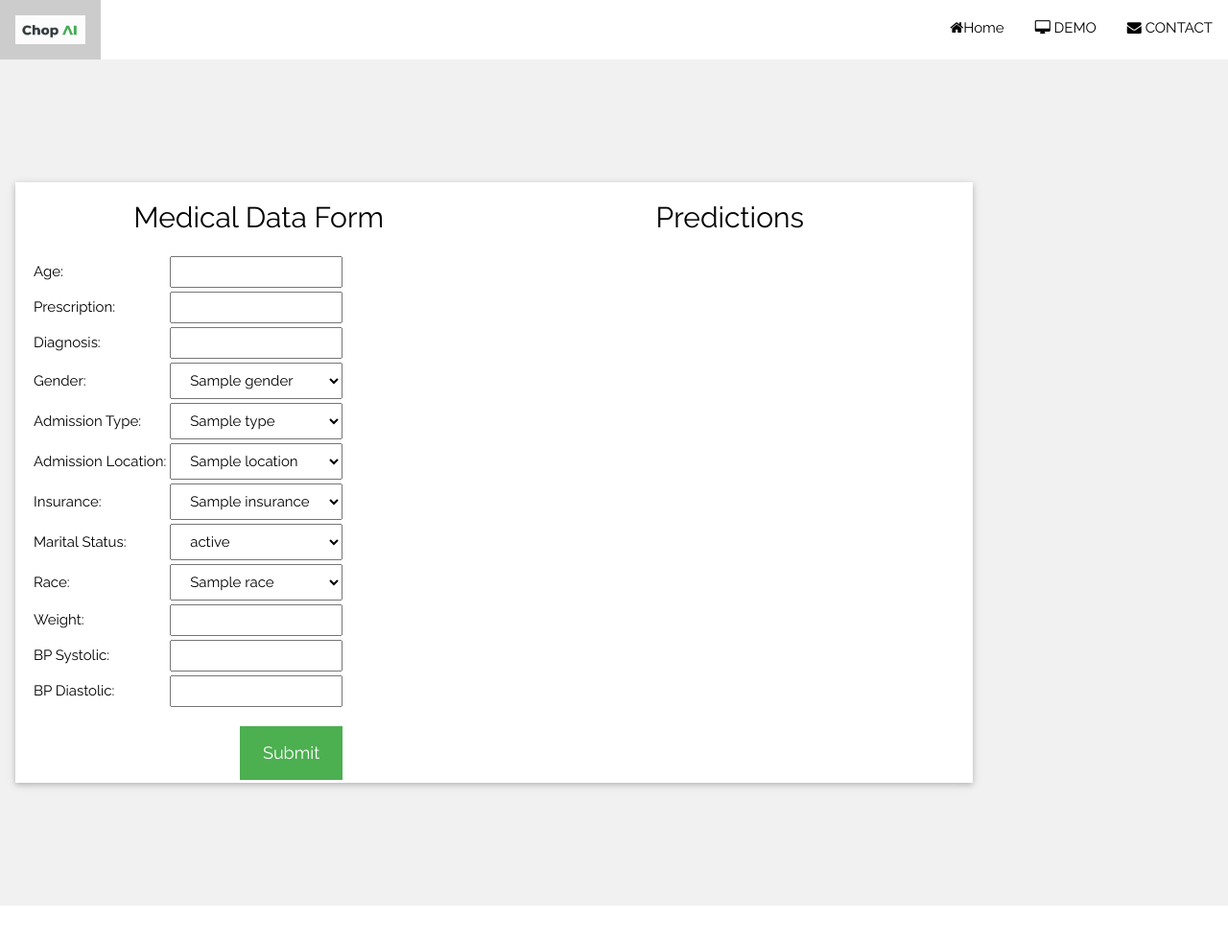
After one commit to bizzfuzz/CHOP-comprehensive-hospital-outcome-prediction-system, a FastAPI app: template app/templates/patient_post.html in a window 1280 px wide. The commit adds this page. Shown: the top 983 px of the page at 96% size. Run offline with FastAPI, Linux system fonts and the light colour scheme; the template is opened without the code that fills it: most values are stand-ins (such as "Sample title", 1, 10 or a date in 2020); parts of the project's set-up code (start-up, migrations or seed data) failed here and were passed over.

Commit message:
api demo page

```diff
--- a/app/app.py
+++ b/app/app.py
@@ -32,9 +32,74 @@ prescriptions = pd.read_csv("data/prescriptions.csv")
 diagnoses = pd.read_csv("data/diagnoses.csv")
 omr = pd.read_csv("data/omr.csv")
 
+with open('./data/marital_statuses.pkl', 'rb') as file:
+    marital_statuses = pickle.load(file)
+with open('./data/admission_locations.pkl', 'rb') as file:
+    admission_locations = pickle.load(file)
+with open('./data/admission_types.pkl', 'rb') as file:
+    admission_types = pickle.load(file)
+with open('./data/races.pkl', 'rb') as file:
+    races = pickle.load(file)
+with open('./data/insurance_types.pkl', 'rb') as file:
+    insurance_types = pickle.load(file)
+
 @app.get("/")
 async def read_root(request: Request):
     return templates.TemplateResponse("index.html", {"request": request})
+
+@app.get("/patient_post")
+async def api_demo(request: Request):
+
+    return templates.TemplateResponse("patient_post.html", context={
+        "request": request,
+        "marital_statuses": marital_statuses,
+        "admission_locations": admission_locations,
+        "admission_types": admission_types,
+        "races": races,
+        "insurance_types": insurance_types,
+        "genders": ["M", "F"],
+    })
+
+@app.post("/predict")
+def predict(
+    age: int = Form(...),
+    prescription: str = Form(...),
+    diagnosis: str = Form(...),
+    gender: str = Form(...),
+    admission_type: str = Form(...),
+    admission_location: str = Form(...),
+    insurance: str = Form(...),
+    marital_status: str = Form(...),
+    race: str = Form(...),
+    weight: float = Form(...),
+    bp_systolic: int = Form(...),
+    bp_diastolic: int = Form(...)
+):
+    try:
+        patient = {
+            "drug": prescription,
+            "age": age,
+            "diagnosis": diagnosis,
+            "gender": gender,
+            "admission_type": admission_type,
+            "admission_location": admission_location,
+            "insurance": insurance,
+            "marital_status": marital_status,
+            "race": race,
+            "weight": weight,
+            "bp_systolic": bp_systolic,
+            "bp_diastolic": bp_diastolic
+        }
+
+        results = {}
+        df = pd.DataFrame([patient])
+        results["los"] = (predict_los(df).astype(int))
+        results["death"] = (predict_death_by_data(df).astype(bool))
+        results["readmission"] = (predict_readmission_by_data(df).astype(bool))
+        print(results)
+        return results
+    except Exception as e:
+        raise HTTPException(status_code=500, detail="Error: " + str(e.__cause__))
 
 @app.get("/dashboard")
 async def dashboard(request: Request):
@@ -132,7 +197,7 @@ def get_all_patient_predictions():
         #print(df.columns)
         predictions["los"].append(predict_los(df).astype(int))
         predictions["death"].append(predict_death(patient_id).astype(bool))
-        predictions["readmission"].append(predict_readmission(patient_id))
+        predictions["readmission"].append(predict_readmission(patient_id).astype(bool))
     patients['los'] = predictions["los"]
     patients['death'] = predictions['death']
     patients['readmission'] = predictions['readmission']
@@ -143,6 +208,12 @@ def get_all_patient_predictions():
 def predict_los(patient_data):
     patient_data_transformed = los_preprocessor.transform(patient_data)
     return los_model.predict(patient_data_transformed)[0]
+def predict_death_by_data(data):
+    data_transformed = death_preprocessor.transform(data)
+    return death_model.predict(data_transformed)[0]
+def predict_readmission_by_data(data):
+    data_transformed = readmission_preprocessor.transform(data)
+    return readmission_model.predict(data_transformed)[0]
 
 def predict_death(patient_id):
     data = los_df(patient_id)
--- a/app/static/css/styles.css
+++ b/app/static/css/styles.css
@@ -53,3 +53,12 @@ img.avatar
   width: 300px;
   height: auto;
 }
+
+.left-align
+{
+  text-align: left !important;
+}
+.form-table td
+{
+  padding: 8px;
+}
--- /dev/null
+++ b/app/templates/patient_post.html
@@ -0,0 +1,149 @@
+<!DOCTYPE html>
+<html>
+    <head>
+        <title>CHOP API - Comprehensive Hospital Outcome Prediction System</title>
+        <meta charset="UTF-8">
+        <meta name="viewport" content="width=device-width, initial-scale=1">
+        <link rel="stylesheet" href="https://www.w3schools.com/w3css/4/w3.css">
+        <link rel="stylesheet" href="https://fonts.googleapis.com/css?family=Raleway">
+        <link rel="stylesheet" href="https://cdnjs.cloudflare.com/ajax/libs/font-awesome/4.7.0/css/font-awesome.min.css">
+        <link rel="stylesheet" type="text/css" href="static/css/styles.css">
+
+    </head>
+    <body >
+        <div class="w3-top">
+            <div class="w3-bar w3-white w3-card" id="myNavbar">
+            <a href="/" class="w3-bar-item w3-button w3-wide">
+                <img src="images/logo-l.png" alt="logo" class='logo'>
+            </a>
+            <!-- Right-sided navbar links -->
+            <div class="w3-right w3-hide-small">
+                <a href="/" class="w3-bar-item w3-button"><i class="fa fa-home"></i>Home</a>
+                <a href="/dashboard" class="w3-bar-item w3-button"><i class="fa fa-desktop"></i> DEMO</a>
+                <a href="#contact" class="w3-bar-item w3-button"><i class="fa fa-envelope"></i> CONTACT</a>
+            </div>
+        </div>
+
+        <div class="w3-container w3-light-grey w3-center" style="padding:128px 16px; justify-content: center; align-items: center;" id="form-container">
+            <div class='w3-white w3-row-padding w3-center w3-card' style='width: 80%;'>
+                <div class='w3-half'>
+                    <h2>Medical Data Form</h2>
+                    <form id="medical-form">
+                        <table>
+                            <tr>
+                                <td style='text-align: left;'>Age:</td>
+                                <td><input type="number" name="age" style='width:100%' required></td>
+                            </tr>
+                            <tr>
+                                <td style='text-align: left;'>Prescription:</td>
+                                <td style='text-align: left;'><input type="text" name="prescription" style='width:100%' required></td>
+                            </tr>
+                            <tr>
+                                <td style='text-align: left;'>Diagnosis:</td>
+                                <td style='text-align: left;'><input type="text" name="diagnosis" style='width:100%' required></td>
+                            </tr>
+                            <tr>
+                                <td style='text-align: left;'>Gender:</td>
+                                <td style='text-align: left;'>
+                                    <select name="gender" required class='w3-padding' style='width: 100%;'>
+                                        {% for gender in genders %}
+                                            <option value="{{gender}}">{{gender}}</option>
+                                        {% endfor %}
+                                    </select>
+                                </td>
+                            </tr>
+                            <tr>
+                                <td style='text-align: left;'>Admission Type:</td>
+                                <td style='text-align: left;'>
+                                    <select name="admission_type" required class='w3-padding' style='width: 100%;'>
+                                        {% for type in admission_types %}
+                                            <option value="{{type}}">{{type}}</option>
+                                        {% endfor %}
+                                    </select>
+                                </td>
+                            </tr>
+                            <tr>
+                                <td style='text-align: left;'>Admission Location:</td>
+                                <td style='text-align: left;'>
+                                    <select name="admission_location" required class='w3-padding' style='width: 100%;'>
+                                        {% for location in admission_locations %}
+                                            <option value="{{location}}">{{location}}</option>
+                                        {% endfor %}
+                                    </select>
+                                </td>
+                            </tr>
+                            <tr>
+                                <td style='text-align: left;'>Insurance:</td>
+                                <td style='text-align: left;'>
+                                    <select name="insurance" required class='w3-padding' style='width: 100%;'>
+                                        {% for insurance in insurance_types %}
+                                            <option value="{{insurance}}">{{insurance}}</option>
+                                        {% endfor %}
+                                    </select>
+                                </td>
+                            </tr>
+                            <tr>
+                                <td style='text-align: left;'>Marital Status:</td>
+                                <td style='text-align: left;'>
+                                    <select name="marital_status" required class='w3-padding' style='width: 100%;'>
+                                        {% for status in marital_statuses %}
+                                            <option value="{{status}}">{{status}}</option>
+                                        {% endfor %}
+                                    </select>
+                                </td>
+                            </tr>
+                            <tr>
+                                <td style='text-align: left;'>Race:</td>
+                                <td style='text-align: left;'>
+                                    <select name="race" required class='w3-padding' style='width: 100%;'>
+                                        {% for race in races %}
+                                            <option value="{{race}}">{{race}}</option>
+                                        {% endfor %}
+                                    </select>
+                                </td>
+                            </tr>
+                            <tr>
+                                <td style='text-align: left;'>Weight:</td>
+                                <td style='text-align: left;'><input type="number" step="0.1" name="weight" style='width:100%' required></td>
+                            </tr>
+                            <tr>
+                                <td style='text-align: left;'>BP Systolic:</td>
+                                <td style='text-align: left;'><input type="number" name="bp_systolic" style='width:100%' required></td>
+                            </tr>
+                            <tr>
+                                <td style='text-align: left;'>BP Diastolic:</td>
+                                <td style='text-align: left;'><input type="number" name="bp_diastolic" style='width:100%' required></td>
+                            </tr>
+                            <tr>
+                                <td colspan="2" style="text-align: right;">
+                                    <input type="button" value="Submit" class='w3-button w3-green w3-padding-large w3-large
+                                    w3-margin-top w3-hover-opacity' onclick="submitForm()">
+                                </td>
+                            </tr>
+                        </table>
+                    </form>
+                </div>
+                <div class='w3-half'>
+                    <div id="result">
+                        <!-- Predictions will be displayed here -->
+                         <h2>Predictions</h2>
+                    </div>
+                </div>
+
+            </div>
+        </div>
+        <script>
+        async function submitForm()
+        {
+            const form = document.getElementById('medical-form');
+            const formData = new FormData(form);
+            console.log(formData)
+            const response = await fetch('/predict', {
+                method: 'POST',
+                body: formData
+            });
+
+        }
+        </script>
+    </body>
+</html>
```
Also changed, not shown: app/templates/index.html (+6 -1 lines).
